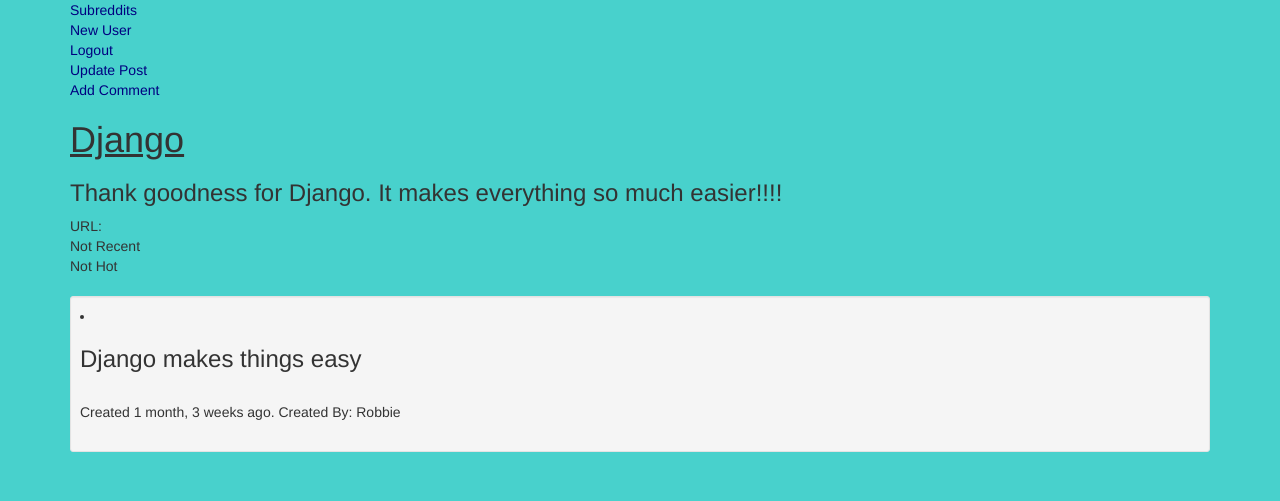
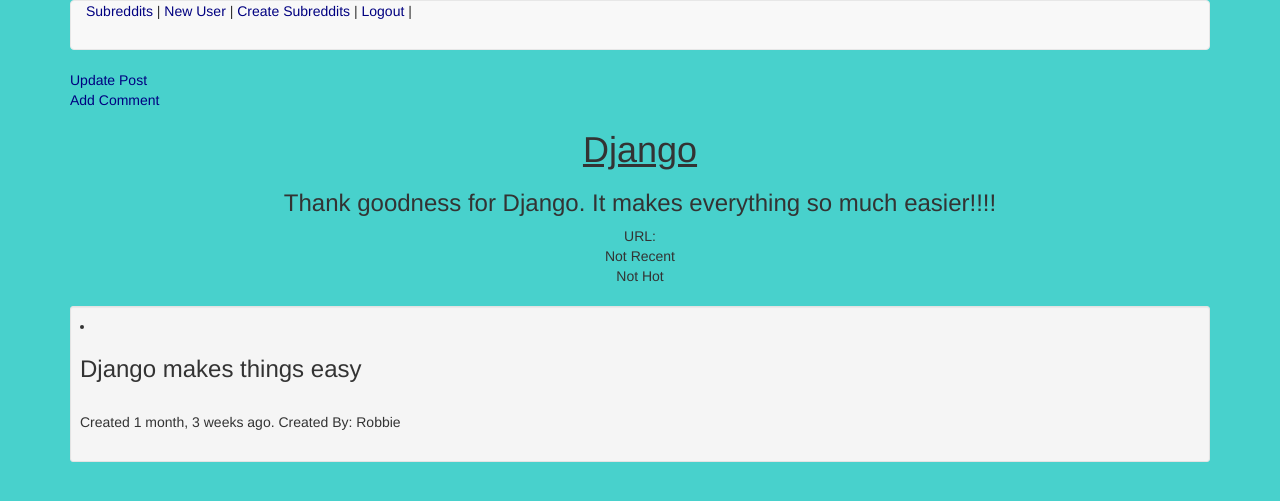
Before and after one commit to rallen0150/reddit_lite, a Django app: page /post/1/ in a window 1280 px wide. Shown: the top 501 px of the page. Run offline with Django 3.2, Linux system fonts and the light colour scheme; a user stored in the database is signed in; data comes from the database, SQL or seed files in the repository; both versions use the stored data as it was after the commit; some libraries are stand-ins or nearby versions.

Commit message:
cleaning it up more

```diff
--- a/templates/app/post_detail.html
+++ b/templates/app/post_detail.html
@@ -6,11 +6,13 @@
   {% endif %}
   <a href="{% url 'comment_create_view' object.id %}">Add Comment</a> <br>
 {% endif %}
-<h1>{{ object }}</h1>
-<h3>{{ object.post_description }}</h3>
-  URL: <a href="{{ object.url_page }}">{{ object.url_page }}</a><br>
-  {{ object.is_recent }}<br>
-  {{ object.is_hot }} <br> <br>
+<h1 class="title">{{ object }}</h1>
+<h3 class="title">{{ object.post_description }}</h3>
+  <div class="title">
+    URL: <a href="{{ object.url_page }}">{{ object.url_page }}</a><br>
+    {{ object.is_recent }}<br>
+    {{ object.is_hot }} <br> <br>
+  </div>
 
 {% for comment in object.get_comment %}
   <div class="well well-sm">
--- a/templates/app/subreddit_detail.html
+++ b/templates/app/subreddit_detail.html
@@ -1,11 +1,11 @@
 {% extends 'base.html' %}
 {% block content %}
 {% if request.user.is_authenticated %}
-  <a href="{% url 'subreddit_update_view' object.id %}">Update Subreddit</a><br>
+  <a href="{% url 'subreddit_update_view' object.id %}">Update Subreddit</a> <br>
   <a href="{% url 'post_create_view' object.id %}">Create Post</a>
 {% endif %}
-<h1>{{ object }}</h1>
-<h3>{{ object.description }}</h3> <br>
+<h1 class="title">{{ object }}</h1>
+<h3 class="title">{{ object.description }}</h3> <br>
 {% for post in object.get_recent %}
   <div class="well well-sm">
       <li><h4><a href="{% url 'post_detail_view' post.id %}">{{ post }} <span class="badge">{{ post.post_count }}</span></a></h4></li>
--- a/templates/app/subreddit_list.html
+++ b/templates/app/subreddit_list.html
@@ -2,11 +2,11 @@
 
 {% block content %}
 {% if request.user.is_authenticated %}
-  <a href="{% url 'subreddit_create_view' %}">Create Subreddits</a>
+
 {% endif %}
-<h1>Welcome {{request.user }} to Not Quite Reddit</h1>
+<h1 class="title">Welcome {{request.user }} to Not Quite Reddit</h1>
 <br>
-<h1>Subreddits</h1>
+<h1 id="subreddits">Subreddits</h1> <br>
 {% for sub in object_list %}
   <div class="well well-sm">
     <h4><a href="{% url 'subreddit_detail_view' sub.id %}">nqr/{{ sub }} <span class="badge">{{ sub.current_count }}</span></a></h4>
--- a/templates/base.html
+++ b/templates/base.html
@@ -13,7 +13,6 @@
       }
 
       a:hover {
-        background-color: white;
         color: black;
       }
 
@@ -29,19 +28,32 @@
       a {
         color: navy;
       }
+      .badge {
+        float: right;
+      }
+      #subreddits {
+        text-align: center;
+      }
+      .title {
+        text-align: center;
+      }
     </style>
   </head>
   <body>
       <div class="container">
-        <div class="anchor_tags">
-          <a href="{% url 'subreddit_view' %}">Subreddits</a> <br>
-          <a href="{% url 'user_create_view' %}">New User</a> <br>
-            {% if not request.user.is_authenticated %}
-              <a href="{% url 'login' %}">Login</a>
-            {% else %}
-              <a href="{% url 'logout' %}?next={% url 'index_view' %}">Logout</a>
-            {% endif %}
-        </div>
+        <nav class="navbar navbar-default">
+          <div class="container">
+            <a href="{% url 'subreddit_view' %}">Subreddits</a> |
+            <a href="{% url 'user_create_view' %}">New User</a> |
+              {% if not request.user.is_authenticated %}
+                <a href="{% url 'login' %}">Login</a> |
+              {% else %}
+                <a href="{% url 'subreddit_create_view' %}">Create Subreddits</a> |
+                <a href="{% url 'logout' %}?next={% url 'index_view' %}">Logout</a> |
+              {% endif %}
+          </div>
+
+        </nav>
         {% block content %}
         {% endblock %}
       </div>
--- a/templates/index.html
+++ b/templates/index.html
@@ -1,7 +1,8 @@
 {% extends 'base.html' %}
 
 {% block content %}
-<h1>Not Quite Reddit</h1>
 <br>
-<h2><a href="{% url 'subreddit_view' %}">Enter the Site</a></h2>
+<h1 class="title">Not Quite Reddit</h1>
+<br>
+<h2 class="title"><a href="{% url 'subreddit_view' %}">Enter the Site</a></h2>
 {% endblock %}
```
Also changed, not shown: db.sqlite3.
